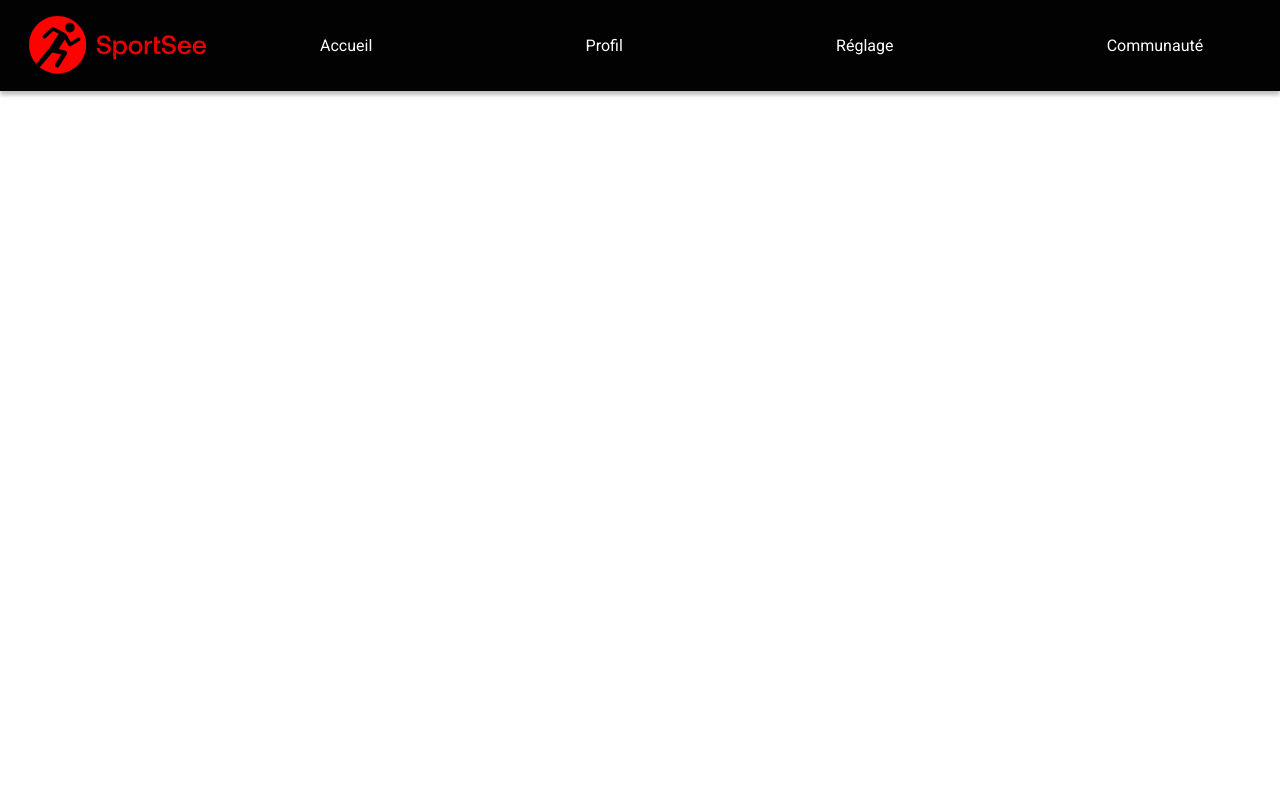
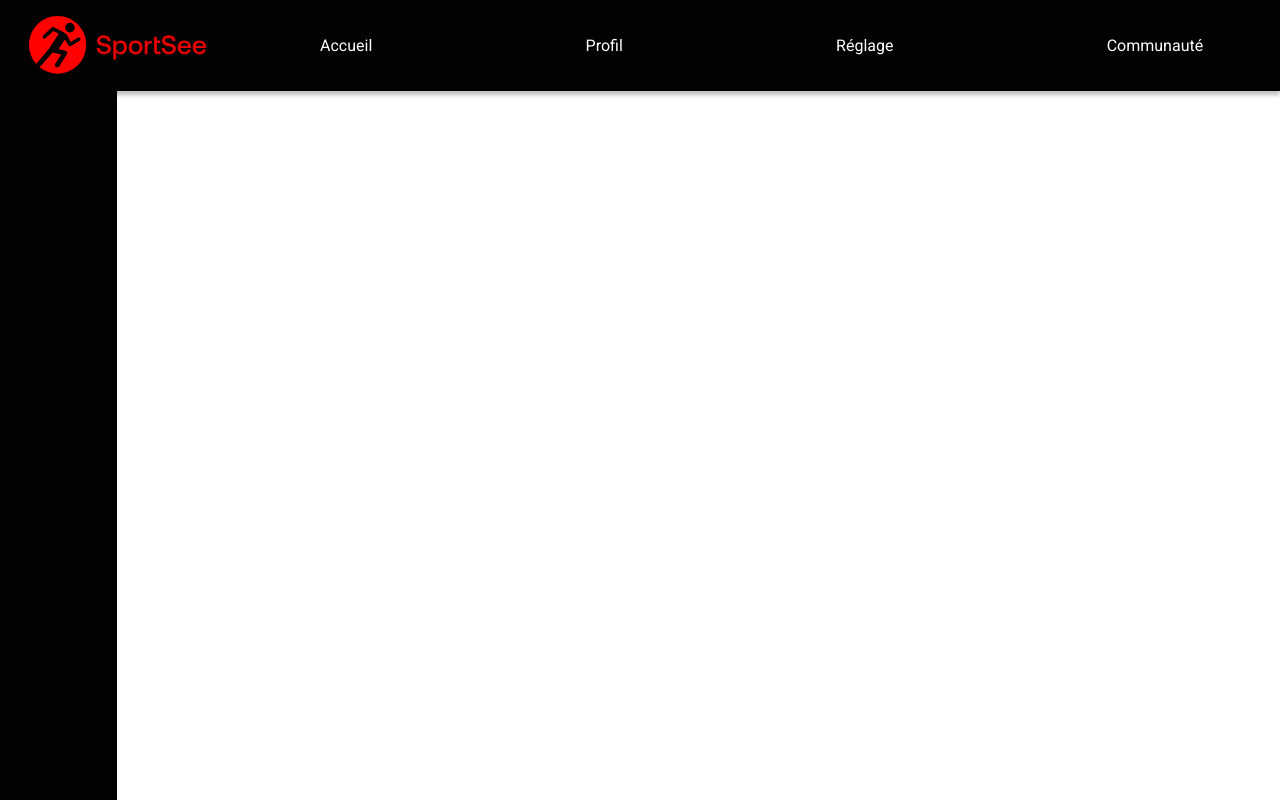
Before and after one commit to JaRoD41/OC-sportsee, a React (Create React App) app: page / in a window 1280 px wide. Shown: the top 800 px of the page. Built offline with nearby package versions, Linux system fonts and the light colour scheme.

Commit message:
start style vertical nav

```diff
--- a/src/components/VerticalNav/_VerticalNav.scss
+++ b/src/components/VerticalNav/_VerticalNav.scss
@@ -4,7 +4,8 @@
 	justify-content: space-between;
 	align-items: center;
 	width: 117px;
-	height: 100%;
+	height: 1024px;
+	flex-shrink: 0;
 	background-color: $nav-color;
-	box-shadow: 0px 4px 4px 0px rgba(0, 0, 0, 0.25);
+	// box-shadow: 0px 4px 4px 0px rgba(0, 0, 0, 0.25);
 }
--- a/src/pages/Home/Home.jsx
+++ b/src/pages/Home/Home.jsx
@@ -5,8 +5,8 @@ import HorizontalNav from '../../components/HorizontalNav/HorizontalNav'
 const Home = () => {
 	return (
 		<>
+			<HorizontalNav />
 			<VerticalNav />
-			<HorizontalNav />
 		</>
 	)
 }
--- a/src/style/Base/_base.scss
+++ b/src/style/Base/_base.scss
@@ -13,5 +13,4 @@
 
 body {
 	box-sizing: border-box;
-	min-width: $breakpoint-desktop;
 }
```
